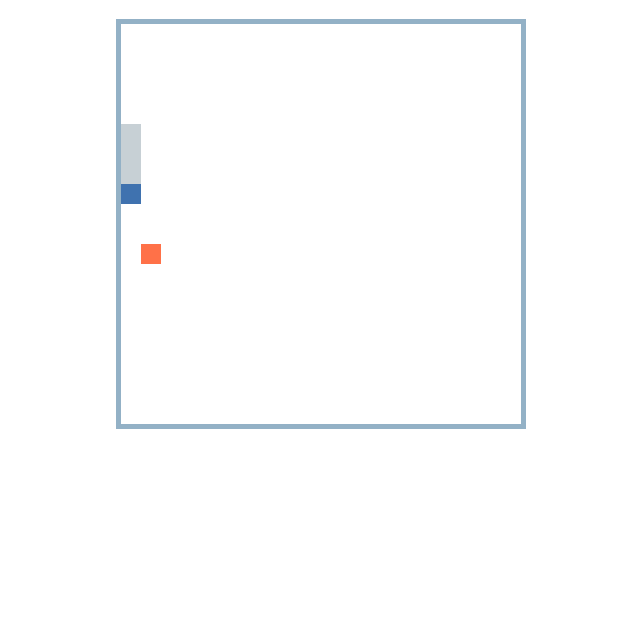
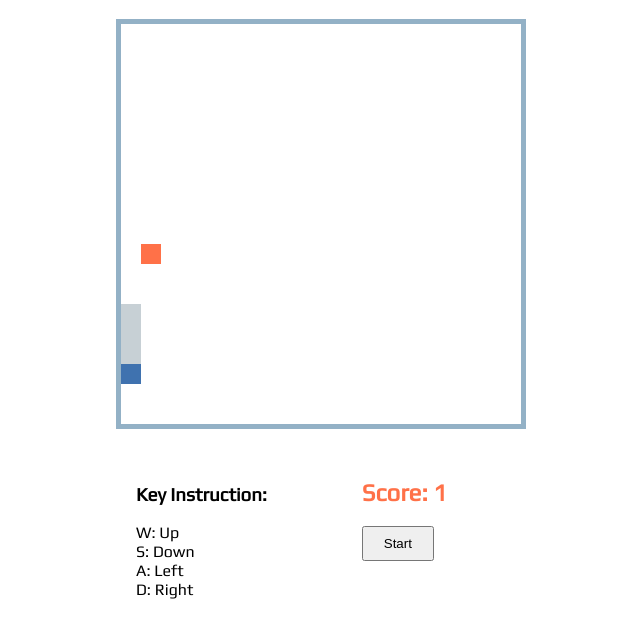
Before and after one commit to im6/vanilla-snake, a website with bundled scripts: page public/index.html in a window 1280 px wide. Shown: the part 61-698 px from the top of the page, without its empty margins (319-959 px from the left). Built offline with nearby package versions, Linux system fonts and the light colour scheme.

Commit message:
add game small ui part

```diff
--- a/public/index.html
+++ b/public/index.html
@@ -17,6 +17,27 @@
     <section>
       <canvas id="appCan"></canvas>
     </section>
+    <section class="gameUI">
+      <div class="gameText">
+        <h3>
+          Key Instruction:
+        </h3>
+        <p>
+          W: Up <br/>
+          S: Down <br/>
+          A: Left <br/>
+          D: Right <br/>
+        </p>
+      </div>
+      <div class="gameControl">
+        <h1>
+          Score: <span id="scoreText">0</span>
+        </h1>
+        <button>
+          Start
+        </button>
+      </div>
+    </section>
 
     <script src="/bundle.js"></script>
   </body>
--- a/src/main.js
+++ b/src/main.js
@@ -16,7 +16,8 @@ import {
 
 
 const canvas_width = CANVAS_WIDTH * BOX_SIZE,
-  canvas_height = CANVAS_HEIGHT * BOX_SIZE;
+  canvas_height = CANVAS_HEIGHT * BOX_SIZE,
+  scoreElem = document.getElementById('scoreText');
 
 class SnakeApp{
   constructor() {
@@ -60,6 +61,11 @@ class SnakeApp{
     const me = this;
     return service.getRandomPosition(snakeLocation);
   }
+  updateScore(newScore){
+    const me = this;
+    me.score = newScore;
+    scoreElem.innerText = newScore - SNAKE_INIT_LENGTH;
+  }
 
   render(){
     const me = this;
@@ -70,14 +76,14 @@ class SnakeApp{
     me.snake.move(me.score);
     me.snake.detect(me.food, target => {
       if(target === 'food'){
-        me.score += 1;
+        me.updateScore(me.score + 1);
         me.food = me.createNewFood(me.snake.location);
       } else if(target === 'wall'){
         me.gameOver = true;
-        alert(`you hit the wall. Game over. Score: ${me.score - SNAKE_INIT_LENGTH}`);
+        //alert(`you hit the wall. Game over. Score: ${me.score - SNAKE_INIT_LENGTH}`);
       } else if(target === 'body'){
         me.gameOver = true;
-        alert(`You hit yourself, game over. Score: ${me.score - SNAKE_INIT_LENGTH}`)
+        //alert(`You hit yourself, game over. Score: ${me.score - SNAKE_INIT_LENGTH}`)
       }
     });
     service.drawSnake(me.ctx, me.snake.location);
@@ -86,4 +92,4 @@ class SnakeApp{
 }
 
 const app = new SnakeApp();
-setInterval(app.render.bind(app), 1000);
+setInterval(app.render.bind(app), 300);
--- a/src/style.scss
+++ b/src/style.scss
@@ -13,3 +13,22 @@ canvas {
   border: 5px solid #93b1c6;
   margin: 20px auto;
 }
+
+.gameUI{
+  width: 400px;
+  margin: 0 auto;
+  display: flex;
+
+  .gameText{
+    padding: 15px;
+  }
+  .gameControl{
+    padding: 10px 10px 10px 80px;
+    button{
+      padding: 8px 20px;
+    }
+    h1{
+      color: #ff7148
+    }
+  }
+}
```
